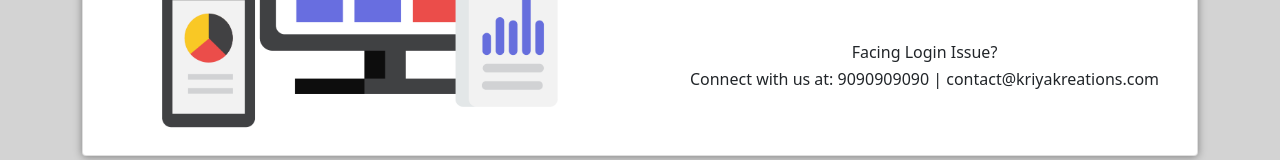
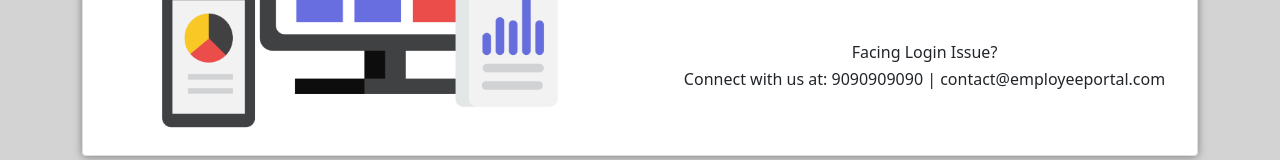
Before and after one commit to Suvarchala30/Kriya-employee-portal, a React (Create React App) app: page / in a window 1280 px wide. Shown: the part 498-658 px from the top of the page. Built offline with nearby package versions, Linux system fonts and the light colour scheme.

Commit message:
mail update

```diff
--- a/src/Components/Login.js
+++ b/src/Components/Login.js
@@ -57,7 +57,7 @@ const Login = () => {
                 </Form>
                 <hr />
                 <h6 className="help">Facing Login Issue?</h6>
-                <h6 className="dial">Connect with us at: 9090909090 | contact@kriyakreations.com </h6>
+                <h6 className="dial">Connect with us at: 9090909090 | contact@employeeportal.com </h6>
               </Container>
             </div>
           </div>
```
